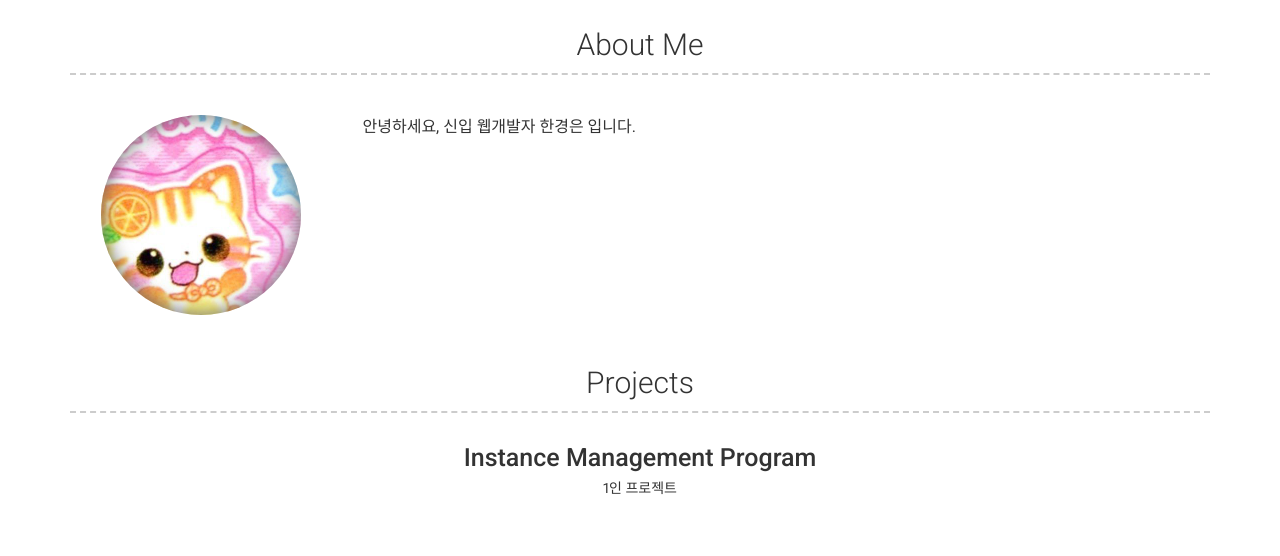
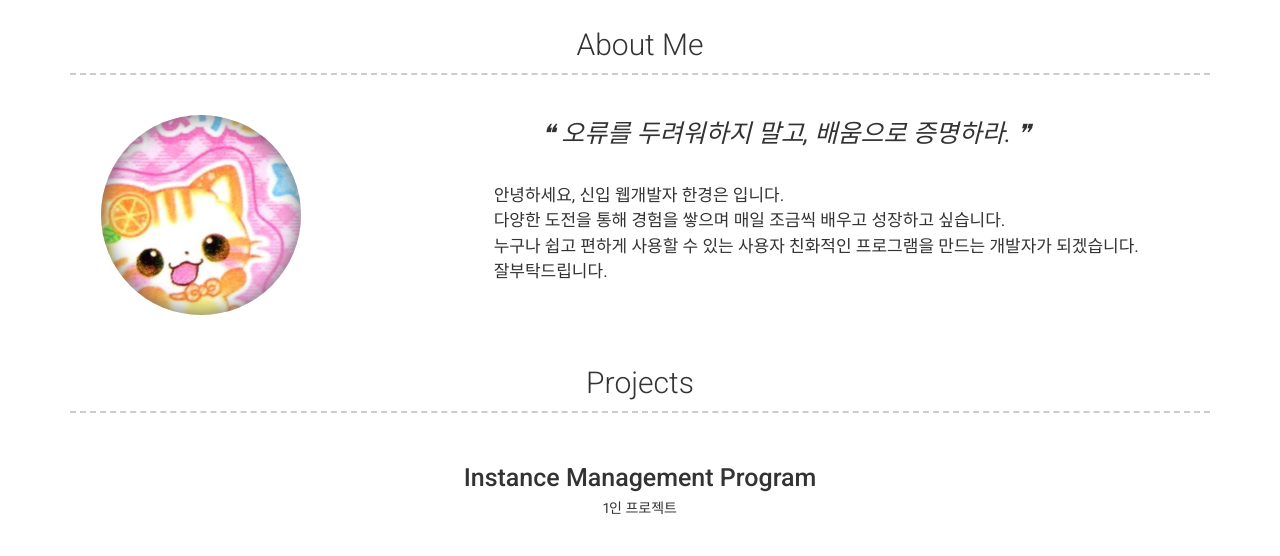
Before and after one commit to hankyungeun/portfolio, a website: page index.html in a window 1280 px wide. Shown: the part 187-743 px from the top of the page. Drawn offline with nearby package versions, Linux system fonts and the light colour scheme.

Commit message:
자기소개 수정

```diff
--- a/assets/new.css
+++ b/assets/new.css
@@ -44,16 +44,18 @@
 }
 
 .layout .details h4{
+    margin-top : 20px;
     margin-bottom: 5px;
 
 }
 
 .contents{
-    max-width: 650px;
+    width: 650px;
     position: relative;
     float: right;
     /*width: 100%; !* 전체 너비로 설정 *!*/
     text-align: center; /* 가운데 정렬 */
+    margin-right: 40px;
 }
 
 .container list-container container{
@@ -121,7 +123,7 @@ blockquote {
 
 .people{
     font-size: 14px;
-    margin-bottom: 30px;
+    margin-bottom: 10px;
 }
 
 .title{
@@ -135,6 +137,26 @@ blockquote {
     font-size: 14px;
     font-style: normal;
 }
+.intro{
+    font-size: 1.7rem;
+    /*margin-right: 60px;*/
+    margin-left: 60px;
+    text-align: left;
+}
+
+.center-div {
+    display: flex;
+    justify-content: center;
+    align-items: center;
+}
+
+.text{
+    text-align: center;
+    font-size: 2.5rem;
+    font-style: italic;
+    margin-bottom: 30px;
+}
+
 @media (max-width: 1199px) {
     .contents{
         max-width: 500px;
--- a/index.html
+++ b/index.html
@@ -74,10 +74,14 @@
                     <span class="profile-img" style="background-image: url(./images/profile.jpeg)"></span>
                 </div>
                 <div class="col-xs-12 col-sm-8 col-md-9 col-print-12">
-                    <p>안녕하세요, 신입 웹개발자 한경은 입니다.<br/>
-                    </p>
-
-
+                    <p class="text">❝ 오류를 두려워하지 말고, 배움으로 증명하라. ❞</p>
+                    <div class="center-div">
+                        <p class="intro">안녕하세요, 신입 웹개발자 한경은 입니다.<br/>
+                            다양한 도전을 통해 경험을 쌓으며 매일 조금씩 배우고 성장하고 싶습니다.<br/>
+                            누구나 쉽고 편하게 사용할 수 있는 사용자 친화적인 프로그램을 만드는 개발자가 되겠습니다.<br/>
+                            잘부탁드립니다.
+                        </p>
+                    </div>
                 </div>
             </div>
         </div>
@@ -112,7 +116,8 @@
                                     인스턴스 모델 추천 프로그램
                                     <div class="flex gap-1 flex-wrap">
                                         <mark>Java</mark>&nbsp;<mark>Spring Boot</mark>&nbsp;<mark>MySQL</mark>&nbsp;<mark>
-                                        JavaScript</mark>&nbsp;<mark>HTML</mark>&nbsp;<mark>CSS</mark>
+                                        JavaScript
+                                    </mark>&nbsp;<mark>HTML</mark>&nbsp;<mark>CSS</mark>
                                     </div>
                                 </div>
                                 <ul class='no_dot'>
@@ -177,7 +182,7 @@
                                     <li>&#10004; 담당업무</li>
                                     <ul class='no_dot'>
                                         <li>- 로그인 기능 구현</li>
-                                        <li>- 검색 기능 추가 </li>
+                                        <li>- 검색 기능 추가</li>
                                         <li>- 수강 신청 과목 리스팅</li>
                                     </ul>
                                     <li>&#10004; GitHub</li>
@@ -220,7 +225,9 @@
                                 <!--                                <blockquote class="whitespace-pre-wrap">-->
                                 <div class="title"> 쥬얼리샵
                                     <div class="flex gap-1 flex-wrap">
-                                        <mark>Java</mark>&nbsp<mark>jsp</mark>&nbsp;<mark>CSS</mark>
+                                        <mark>Java</mark>
+                                        &nbsp
+                                        <mark>jsp</mark>&nbsp;<mark>CSS</mark>
                                     </div>
                                 </div>
                                 <ul class='no_dot'>
@@ -269,7 +276,8 @@
                                 <div class="title">
                                     강아지 사이트
                                     <div class="flex gap-1 flex-wrap">
-                                        <mark>JavaScript</mark>&nbsp;<mark>HTML</mark> <mark>CSS</mark>
+                                        <mark>JavaScript</mark>&nbsp;<mark>HTML</mark>
+                                        <mark>CSS</mark>
                                     </div>
                                 </div>
                                 <ul class='no_dot'>
```
